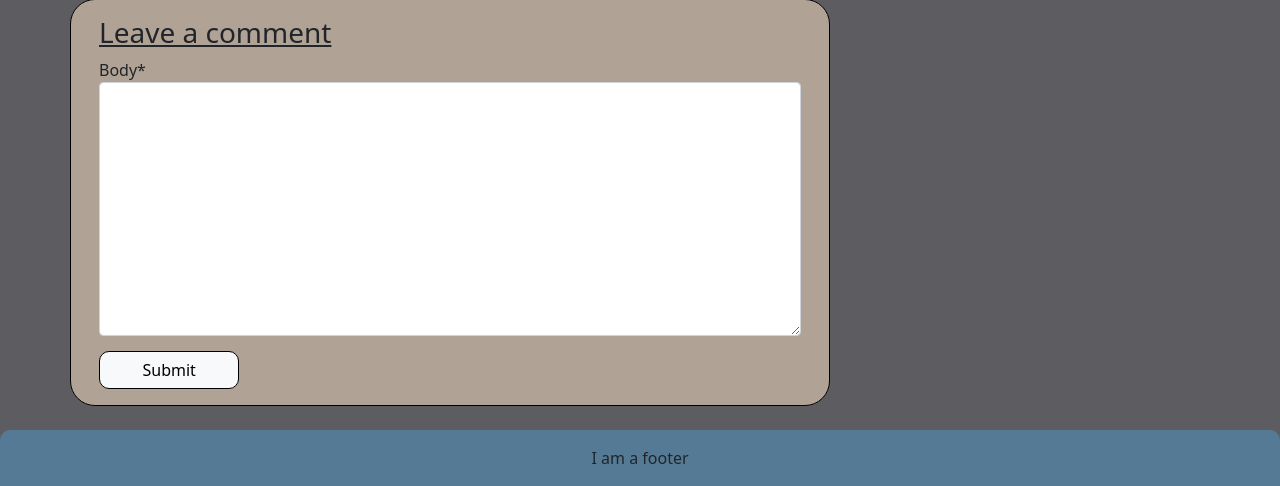
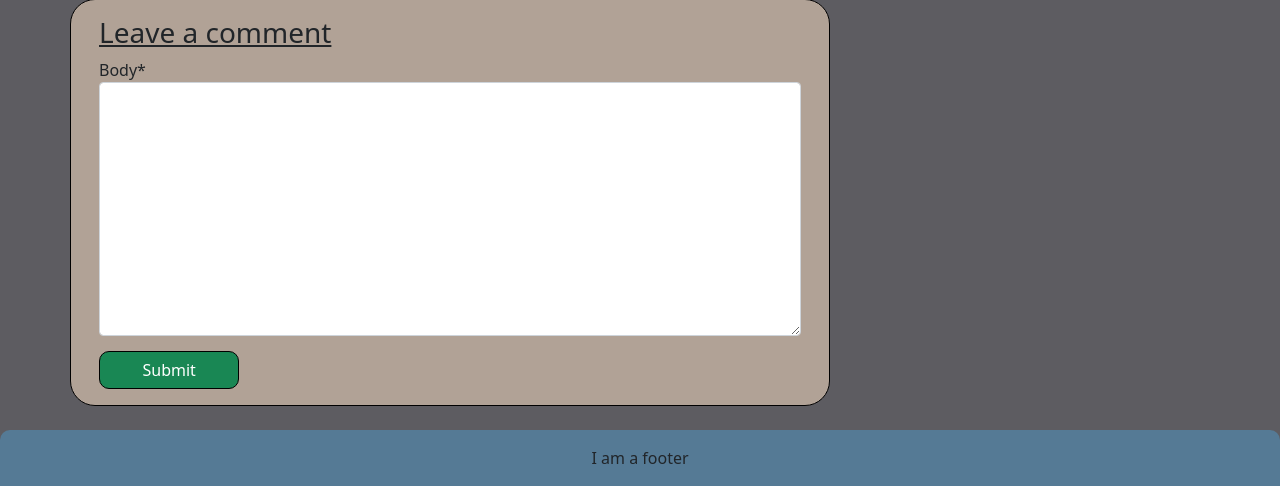
Before and after one commit to Charlie9009/CI_PP4_BLOG, a Django app: template templates/post_detail.html in a window 1280 px wide. Shown: the part 315-801 px from the top of the page. Run offline with Django 3.2, Linux system fonts and the light colour scheme; the template is opened without the code that fills it: values that come from a table or form of the project are taken from there, others are empty; some libraries are stand-ins or nearby versions.

Commit message:
POST_UPDATE.HTML: Format code.  POST_DETAIL.HTML: Style links for update and delete

```diff
--- a/templates/post_detail.html
+++ b/templates/post_detail.html
@@ -11,12 +11,12 @@
         <h1 class="post-comment-headling">{{ post.title }}</h1>
         <strong><p class="text-muted">{{ post.author }} | posted on {{ post.created_on }}</p></strong>
         <p class="card-text">{{ post.content | safe }}</p>
+        {% if request.user == post.author %}
+          <a class="btn btn-success submit-button" href="{% url 'post_update' post.id %}">Edit</a>
+          <a class="btn btn-danger submit-button" href="{% url 'post_delete' post.id %}">Delete</a>
+        {% endif %}
       </div>
     </div>
-    {% if request.user == post.author %}
-      <a href="{% url 'post_update' post.id %}">Edit</a>
-      <a href="{% url 'post_delete' post.id %}">Delete</a>
-      {% endif %}
     <!-- Container for Comments, for loop used to get all comments -->
     <div class="col-md-8 card mb-4 mt-3 container-color-rounder">
       <div class="card-body">
@@ -45,7 +45,7 @@
         <form method="post">
           {{ comment_form | crispy }}
           {% csrf_token %}
-          <button class="btn btn-light" id="comment-submit-button" type="submit">Submit</button>
+          <button class="btn btn-success" id="comment-submit-button" type="submit">Submit</button>
         </form>
         {% endif %}
       </div>
--- a/templates/post_update.html
+++ b/templates/post_update.html
@@ -13,7 +13,7 @@
         {{ form | crispy }}
         {% csrf_token %}
         <button class="btn btn-success submit-button" type="submit">Update</button>
-        <a href="{% url 'post_detail' post.id %}" class="btn btn-light submit-button">Back to post</a>
+        <a class="btn btn-light submit-button" href="{% url 'post_detail' post.id %}">Back to post</a>
       </form>
     </div>
   </div>
```
